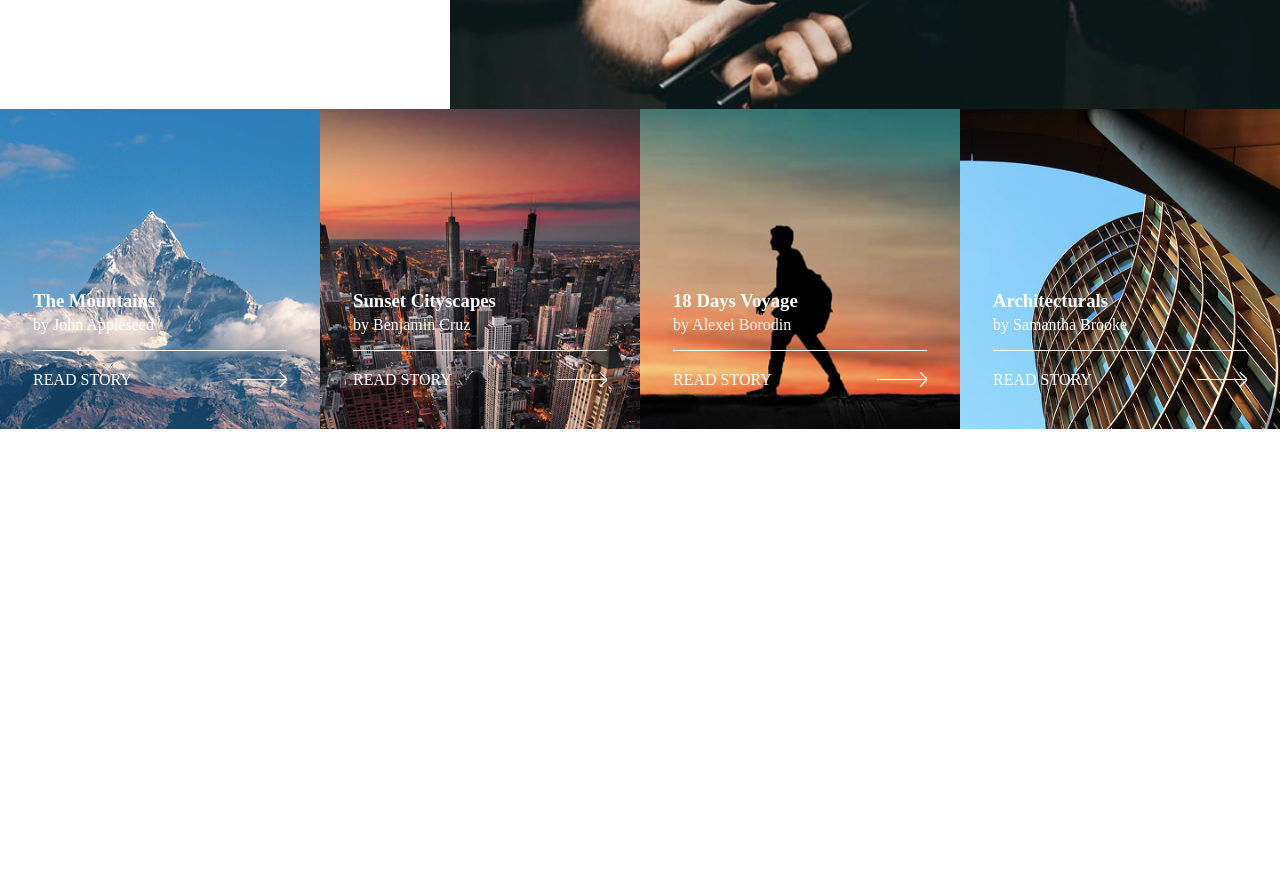
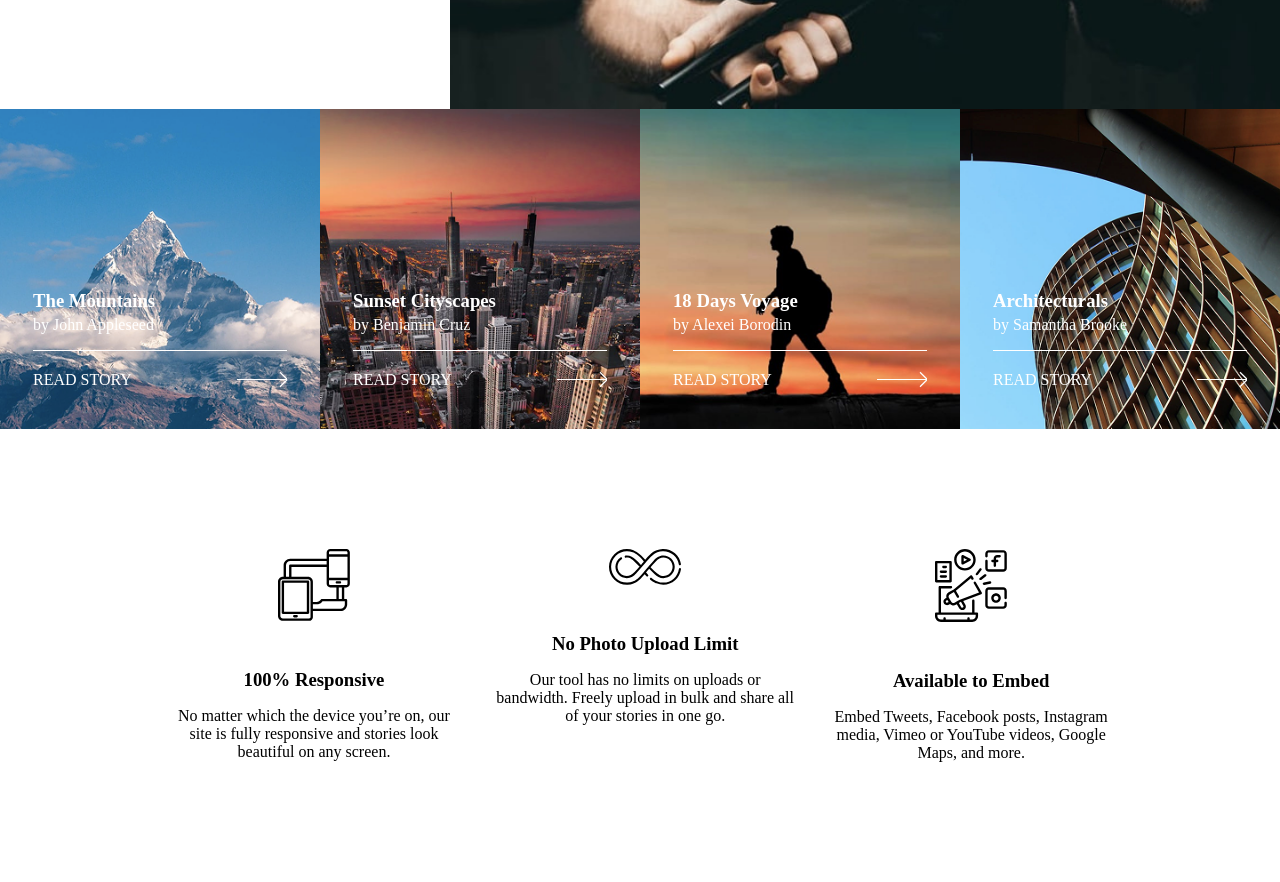
Before and after one commit to pipiag314/digital-institute-photosnap, a plain HTML site: page index.html in a window 1280 px wide. Shown: the part 1918-2800 px from the top of the page. Before the commit the page ends 2347 px from the top, so only its background shows below. Drawn offline with Linux system fonts and the light colour scheme.

Commit message:
added responsively styled features section

```diff
--- a/index.html
+++ b/index.html
@@ -108,39 +108,87 @@
     <section class="read-story-section">
       <div class="story-card mountains-card">
         <h3>The Mountains</h3>
-        <p style="margin-top: 4px;">by John Appleseed</p>
-        <div style="margin-top: 16px;" class="hr-line"></div>
-        <a class="read-story-btn" style="margin-top: 20px;">
+        <p style="margin-top: 4px">by John Appleseed</p>
+        <div style="margin-top: 16px" class="hr-line"></div>
+        <a class="read-story-btn" style="margin-top: 20px">
           <span>READ STORY</span>
-          <img class="right-arrow" src="./assets/right-arrow.svg" alt="arrow icon">
+          <img
+            class="right-arrow"
+            src="./assets/right-arrow.svg"
+            alt="arrow icon" />
         </a>
       </div>
       <div class="story-card cityscapes-card">
         <h3>Sunset Cityscapes</h3>
-        <p style="margin-top: 4px;">by Benjamin Cruz</p>
-        <div style="margin-top: 16px;" class="hr-line"></div>
-        <a class="read-story-btn" style="margin-top: 20px;">
+        <p style="margin-top: 4px">by Benjamin Cruz</p>
+        <div style="margin-top: 16px" class="hr-line"></div>
+        <a class="read-story-btn" style="margin-top: 20px">
           <span>READ STORY</span>
-          <img class="right-arrow" src="./assets/right-arrow.svg" alt="arrow icon">
+          <img
+            class="right-arrow"
+            src="./assets/right-arrow.svg"
+            alt="arrow icon" />
         </a>
       </div>
       <div class="story-card voyage-card">
         <h3>18 Days Voyage</h3>
-        <p style="margin-top: 4px;">by Alexei Borodin</p>
-        <div style="margin-top: 16px;" class="hr-line"></div>
-        <a class="read-story-btn" style="margin-top: 20px;">
+        <p style="margin-top: 4px">by Alexei Borodin</p>
+        <div style="margin-top: 16px" class="hr-line"></div>
+        <a class="read-story-btn" style="margin-top: 20px">
           <span>READ STORY</span>
-          <img class="right-arrow" src="./assets/right-arrow.svg" alt="arrow icon">
+          <img
+            class="right-arrow"
+            src="./assets/right-arrow.svg"
+            alt="arrow icon" />
         </a>
       </div>
       <div class="story-card architectural-card">
         <h3>Architecturals</h3>
-        <p style="margin-top: 4px;">by Samantha Brooke</p>
-        <div style="margin-top: 16px;" class="hr-line"></div>
-        <a class="read-story-btn" style="margin-top: 20px;">
+        <p style="margin-top: 4px">by Samantha Brooke</p>
+        <div style="margin-top: 16px" class="hr-line"></div>
+        <a class="read-story-btn" style="margin-top: 20px">
           <span>READ STORY</span>
-          <img class="right-arrow" src="./assets/right-arrow.svg" alt="arrow icon">
+          <img
+            class="right-arrow"
+            src="./assets/right-arrow.svg"
+            alt="arrow icon" />
         </a>
+      </div>
+    </section>
+    <section class="features-section">
+      <div class="feature-card responsive-card">
+        <img src="/assets/responsive-feature.svg" alt="icon for responsive" />
+        <div class="feature-card-info">
+          <h3 class="feature-card-title">100% Responsive</h3>
+          <p class="feature-card-description">
+            No matter which the device you’re on, our site is fully responsive and
+            stories look beautiful on any screen.
+          </p>
+        </div>
+      </div>
+      <div class="feature-card forever-upload-card">
+        <img
+          src="/assets/forever-upload-feature.svg"
+          alt="icon for forever upload" />
+        <div class="feature-card-info">
+          <h3 class="feature-card-title">No Photo Upload Limit</h3>
+          <p class="feature-card-description">
+            Our tool has no limits on uploads or bandwidth. Freely upload in bulk
+            and share all of your stories in one go.
+          </p>
+        </div>
+      </div>
+      <div class="feature-card embed-card">
+        <img
+          src="/assets/embed-feature.svg"
+          alt="icon for embed availability" />
+        <div class="feature-card-info">
+          <h3 class="feature-card-title">Available to Embed</h3>
+          <p class="feature-card-description">
+            Embed Tweets, Facebook posts, Instagram media, Vimeo or YouTube
+            videos, Google Maps, and more.
+          </p>
+        </div>
       </div>
     </section>
   </body>
--- a/style.css
+++ b/style.css
@@ -285,3 +285,44 @@ img {
     height: 25vw;
   }
 }
+
+
+/* FEATURE SECTION */
+
+.features-section {
+  padding: 80px 32px;
+  display: flex;
+  flex-direction: column;
+  gap: 56px;
+}
+
+.feature-card {
+  display: flex;
+  flex-direction: column;
+  align-items: center;
+  gap: 48px;
+  text-align: center;
+}
+
+.feature-card img {
+  width: 72px;
+}
+
+.feature-card-description {
+  margin-top: 16px;
+}
+
+@media only screen and (min-width: 600px) {
+  .features-section {
+    padding: 120px 156px;
+    gap: 80px
+  }
+}
+
+@media only screen and (min-width: 1200px) {
+  .features-section {
+    flex-direction: row;
+    gap: 30px;
+    padding: 120px 165px;
+  }
+}
```
Also changed, not shown: assets/embed-feature.svg (added), assets/forever-upload-feature.svg (added), assets/responsive-feature.svg (added).
